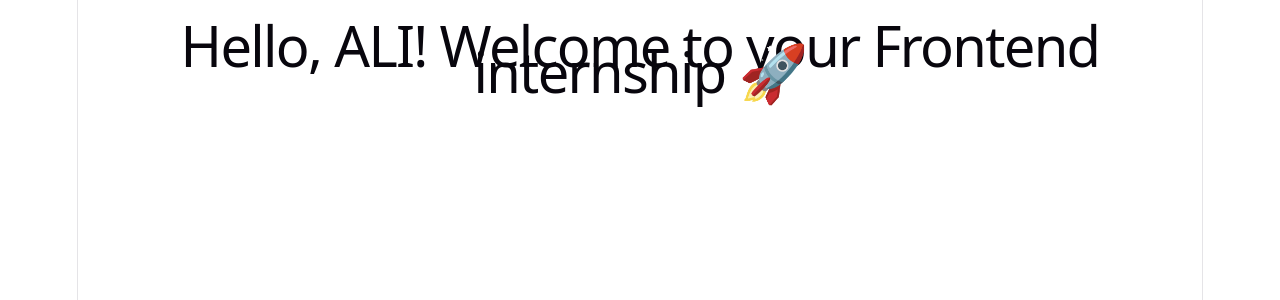
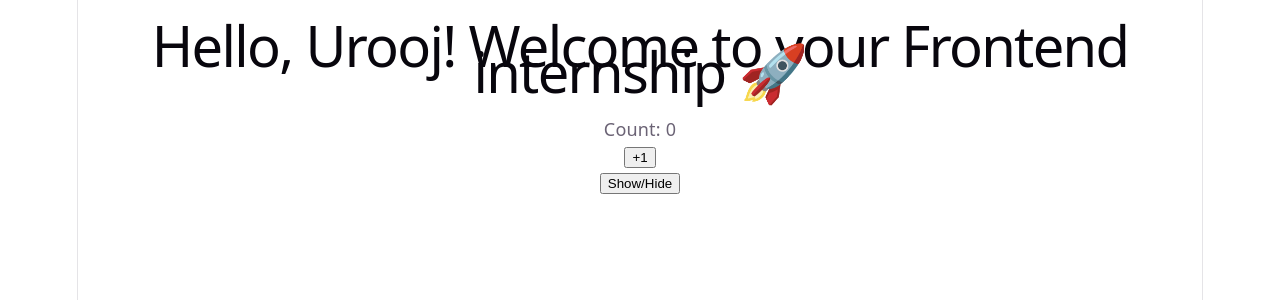
Before and after one commit to UroojSheikh/synexus-admin-dashboard, a React (Vite) app: page / in a window 1280 px wide. Shown: the top 300 px of the page. Built offline with nearby package versions, Linux system fonts and the light colour scheme.

Commit message:
Day 2: useState - Counter and ToggleText components

```diff
--- a/src/App.jsx
+++ b/src/App.jsx
@@ -1,9 +1,13 @@
 import Greeting from './Greeting';
+import Counter from './Counter';
+import ToggleText from './ToggleText';
 
 function App() {
   return (
     <div>
-      <Greeting name="ALI" role="Frontend" />
+      <Greeting name="Urooj" role="Frontend" />
+      <Counter />
+      <ToggleText />
     </div>
   );
 }
--- /dev/null
+++ b/src/Counter.jsx
@@ -0,0 +1,14 @@
+import { useState } from 'react';
+
+function Counter() {
+  const [count, setCount] = useState(0);
+
+  return (
+    <div>
+      <p>Count: {count}</p>
+      <button onClick={() => setCount(count + 1)}>+1</button>
+    </div>
+  );
+}
+
+export default Counter;
--- /dev/null
+++ b/src/ToggleText.jsx
@@ -0,0 +1,17 @@
+import { useState } from 'react';
+
+function ToggleText() {
+  const [isVisible, setIsVisible] = useState(false);
+
+  return (
+    <div>
+      <button onClick={() => setIsVisible(!isVisible)}>
+        Show/Hide
+      </button>
+
+      {isVisible && <p>This text only shows when isVisible is true.</p>}
+    </div>
+  );
+}
+
+export default ToggleText;
```
